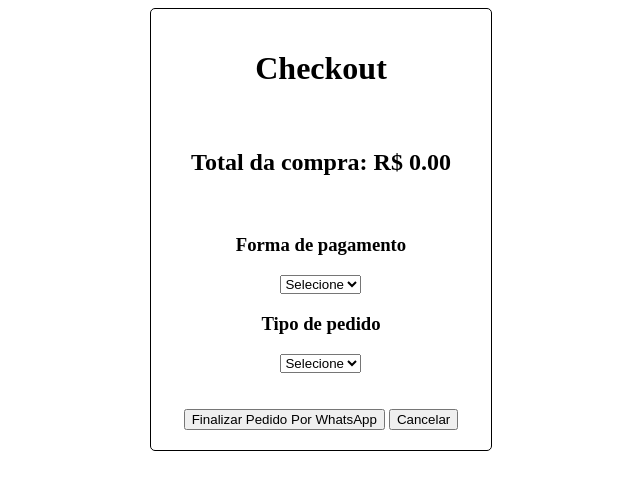
After one commit to dudu5569/dfassados, a PHP site: page /checkout.php in a window 1280 px wide. The commit adds this page. Shown: the top 490 px of the page, without its empty margins (319-959 px from the left). Run offline with PHP 8.4, Linux system fonts and the light colour scheme.

Commit message:
iniciando produção do checkout

```diff
--- a/public/assados.php
+++ b/public/assados.php
@@ -68,7 +68,7 @@ $tabela_frango = $lista->listar_frangos();
 
   <div class="botoescarrinho">
     <button class="close">Fechar</button>
-    <button class="checkout">Concluir Pedido</button>
+    <button class="checkout" onclick="window.location.href='checkout.php'">Concluir Pedido</button>
   </div>
 </div>
 
--- a/public/bebidas.php
+++ b/public/bebidas.php
@@ -66,7 +66,7 @@ $tabela_bebidas = $lista->listar_bebidas();
 
   <div class="botoescarrinho">
     <button class="close">Fechar</button>
-    <button class="checkout">Concluir Pedido</button>
+    <button class="checkout" onclick="window.location.href='checkout.php'">Concluir Pedido</button>
   </div>
 </div>
 
--- /dev/null
+++ b/public/checkout.php
@@ -0,0 +1,49 @@
+<!DOCTYPE html>
+<html lang="pt-br">
+<head>
+    <meta charset="UTF-8">
+    <meta name="viewport" content="width=device-width, initial-scale=1.0">
+    <title>Checkout D&F</title>
+    <link rel="stylesheet" href="css/style.css">
+</head>
+<body id="bodycheckout">
+<div id="finalizar">
+        <h1 id="checktitle">Checkout</h1>
+
+    <div id="lista-carrinho"></div>
+
+
+    <div id="finalizarpedido">
+        <h3>Forma de pagamento</h3>
+        <select id="pagamento">
+            <option value="">Selecione</option>
+            <option value="Dinheiro">Dinheiro</option>
+            <option value="Cartão">Cartão</option>
+            <option value="Pix">Pix</option>
+        </select>
+
+        <h3>Tipo de pedido</h3>
+        <select id="tipo-pedido">
+            <option value="">Selecione</option>
+            <option value="1">Entrega</option>
+            <option value="2">Retirada</option>
+        </select> <br>
+
+<div id="endereco-box">
+    <h3>Endereço</h3>
+    <input type="text" id="endereco" placeholder="Digite seu endereço">
+</div> <br> <br>
+
+
+
+        <button>Finalizar Pedido Por WhatsApp</button>
+        <button>Cancelar</button>
+</div>
+</div>
+
+
+
+
+<script src="js/scriptcarrinho.js"></script>
+</body>
+</html>
--- a/public/css/style.css
+++ b/public/css/style.css
@@ -529,3 +529,50 @@ body.mostrarcarrinho .janelacarrinho{
 body.mostrarcarrinho .cart-container{
     transform: translateX(-250px);
 }
+
+
+/* pagina de checkout  */
+
+
+#lista-carrinho{
+    max-width: 600px !important;
+    margin: 0 auto !important;
+    padding: 20px !important;
+
+}
+
+#checktitle{
+    text-align: center;
+}
+
+#finalizarpedido{
+    margin: auto;
+}
+
+#bodycheckout{
+    display: flex;
+    flex-direction: column;
+    justify-content: center;
+}
+
+#pagamentoendereco{
+    max-width: 600px;
+    text-align: center;
+}
+
+
+#endereco-box{
+    display: none;
+}
+
+#finalizar{
+    border: 1px solid black;
+    border-radius: 5px;
+    max-width: 600px;
+    margin: auto;
+    display: flex;
+    flex-direction: column;
+    justify-content: center;
+    padding: 20px;
+    text-align: center;
+}
--- a/public/index.php
+++ b/public/index.php
@@ -97,7 +97,7 @@ $tabela_frango = $lista->listar_frangos_destaque();
 
   <div class="botoescarrinho">
     <button class="close">Fechar</button>
-    <button class="checkout">Concluir Pedido</button>
+    <button class="checkout" onclick="window.location.href='checkout.php'">Concluir Pedido</button>
   </div>
 </div>
 
--- a/public/js/scriptcarrinho.js
+++ b/public/js/scriptcarrinho.js
@@ -8,8 +8,13 @@ let lista = document.querySelector('.janelacarrinho .listacompras');
 let qntd_carrinho = document.querySelector('.qntd_carrinho');
 let carrinho = JSON.parse(localStorage.getItem('carrinho')) || [];
 
-renderizarCarrinho();
-atualizarqntdcarrinho();
+document.addEventListener("DOMContentLoaded", () => {
+    if (lista) renderizarCarrinho();
+    if (qntd_carrinho) atualizarqntdcarrinho();
+
+    carregarCheckout();
+});
+
 
 function salvarCarrinho(){
     localStorage.setItem('carrinho', JSON.stringify(carrinho));
@@ -47,14 +52,18 @@ function removerItem(index){
 
 
 
-iconecart.addEventListener('click', () =>{
-    body.classList.toggle('mostrarcarrinho');
+if (iconecart) {
+    iconecart.addEventListener('click', () =>{
+        body.classList.toggle('mostrarcarrinho');
+    });
+}
 
-});
+if (botaofechar) {
+    botaofechar.addEventListener('click', () =>{
+        body.classList.toggle('mostrarcarrinho');
+    });
+}
 
-botaofechar.addEventListener('click', () =>{
-    body.classList.toggle('mostrarcarrinho');
-});
 
 function renderizarCarrinho() {
     lista.innerHTML = "";
@@ -66,8 +75,12 @@ function renderizarCarrinho() {
         div.style.margin = "10px";
         div.style.padding = "10px";
 
-        let subtotal = item.preco * item.quantidade;
+       let preco = Number(item.preco);
+        let quantidade = Number(item.quantidade);
+
+        let subtotal = preco * quantidade;
         total += subtotal;
+
 
         div.innerHTML = `
             <strong>${item.nome}</strong><br>
@@ -116,10 +129,56 @@ botoes.forEach(botao => {
             });
         }
 
-        console.log(carrinho);
-
         atualizarqntdcarrinho();
         renderizarCarrinho();
         salvarCarrinho();
     })
 })
+
+
+
+
+function carregarCheckout() {
+    let container = document.getElementById("lista-carrinho");
+    if (!container) return;
+
+    let carrinho = JSON.parse(localStorage.getItem("carrinho")) || [];
+
+    let total = 0;
+    let html = "";
+
+    carrinho.forEach(item => {
+        let preco = Number(item.preco);
+        let quantidade = Number(item.quantidade);
+
+        let subtotal = preco * quantidade;
+        total += subtotal;
+
+        html += `
+            <div>
+                <h3>${item.nome}</h3>
+                <p>Quantidade: ${quantidade}</p>
+                <p>Preço: R$ ${preco.toFixed(2)}</p>
+                <p>Subtotal: R$ ${subtotal.toFixed(2)}</p>
+            </div>
+            <hr>
+        `;
+    });
+
+    html += `<h2>Total da compra: R$ ${total.toFixed(2)}</h2>`;
+
+    container.innerHTML = html;
+}
+
+let selectElement = document.getElementById("tipo-pedido");
+
+selectElement.addEventListener("change", () => {
+    let valor = selectElement.value;
+    let caixaendereco = document.getElementById("endereco-box");
+
+    if (valor == "1") {
+        caixaendereco.style.display = "block";
+    } else {
+        caixaendereco.style.display = "none";
+    }
+});
```
